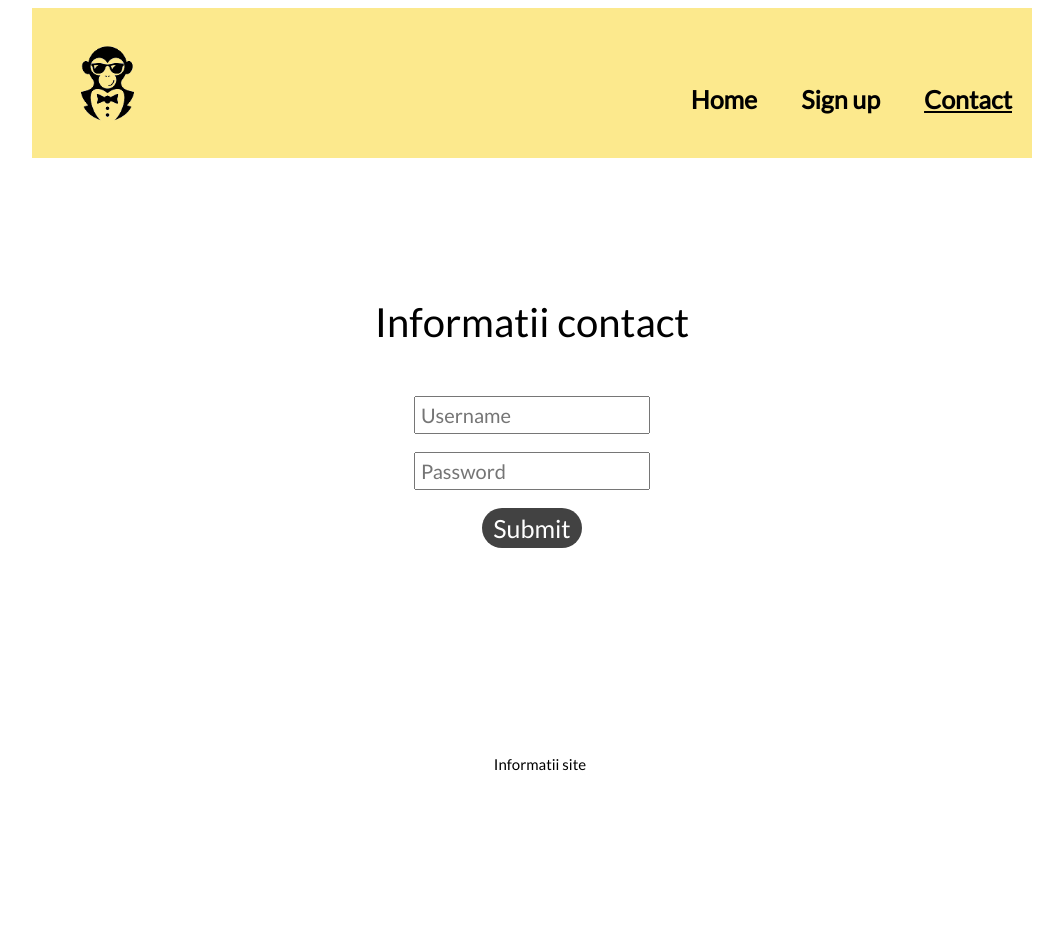
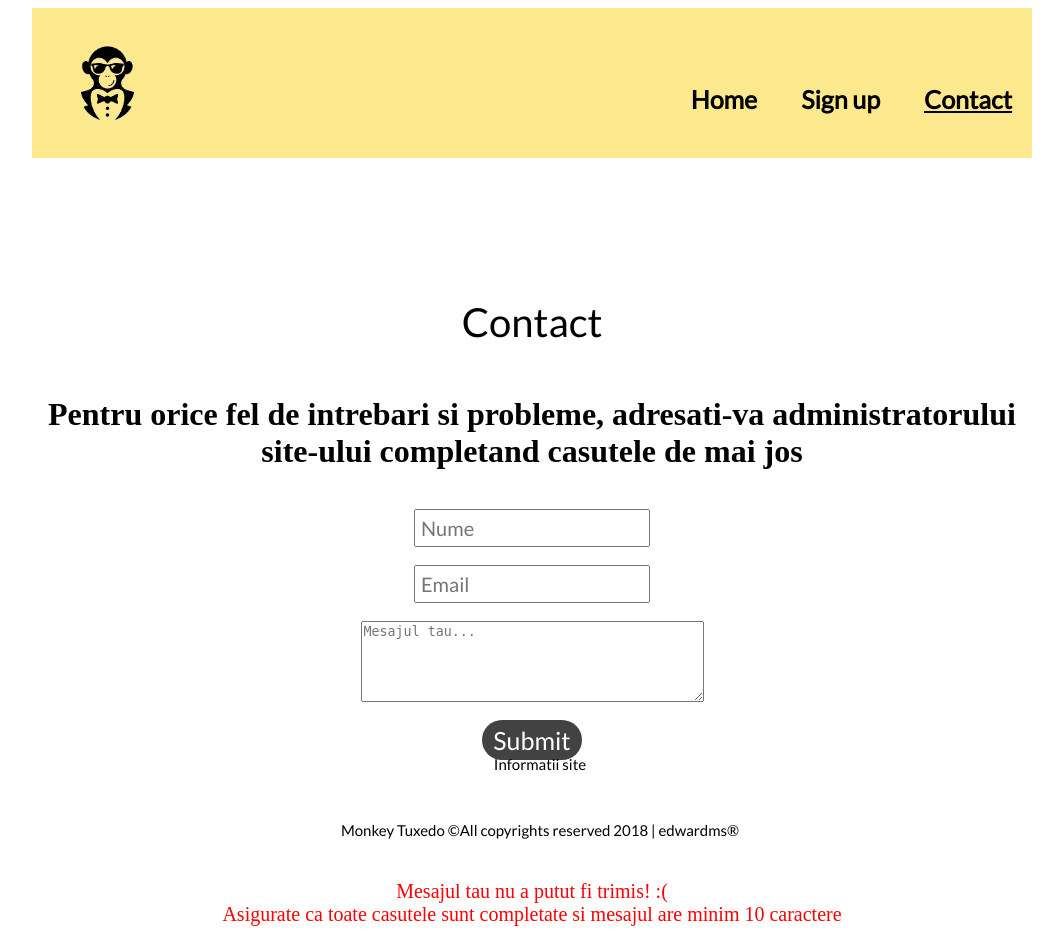
Before and after one commit to edwardms/Proiect-Nulla, a PHP site: page /contact.php?info=mesaj_esuat in a window 1280 px wide. Shown: the whole page, without its empty margins (108-1171 px from the left). Before the commit the page ends 771 px from the top, so only its background shows below. Run offline with PHP 8.4, Linux system fonts and the light colour scheme; some libraries are stand-ins or nearby versions.

Commit message:
Versiunea 1.4

```diff
--- a/contact.php
+++ b/contact.php
@@ -34,14 +34,25 @@
         <!-- main body; contact -->
         <div class="container">
             <div class="login">
-                <form method="POST">
-                    <p style="text-decoration: none">Informatii contact</p>
-                    <input type="text" name="username" placeholder="Username"><br>
-                    <input type="password" name="password" placeholder="Password"><br>
+                <form method="POST" action="php/contact.inc.php">
+                    <p style="text-decoration: none">Contact</p>
+                    <h1 style="text-align: center">Pentru orice fel de intrebari si probleme, adresati-va administratorului site-ului completand casutele de mai jos</h1><br>
+                    <input type="text" name="name" placeholder="Nume" required><br>
+                    <input type="email" name="email" placeholder="Email" required><br>
+                    <textarea name="zona-text" cols="40" rows="5" placeholder="Mesajul tau..." required></textarea><br>
                     <input type="submit" value="Submit">
                 </form>
             </div>
         </div>
+        <?php
+            if (isset($_GET['info']) && $_GET['info'] == 'mesaj_trimis') {
+                echo '<p style="text-align: center; font-size: 20px; color: green; text-decoration: none">Mesajul tau a fost trimis cu succes! :)<br>
+                Administratorul site-ului te va contacta, pe adresa de email furnizata, cat de curand posibil</p>';
+            } else if (isset($_GET['info']) && $_GET['info'] == 'mesaj_esuat') {
+                echo '<p style="text-align: center; font-size: 20px;color: red; text-decoration: none">Mesajul tau nu a putut fi trimis! :( <br>
+                Asigurate ca toate casutele sunt completate si mesajul are minim 10 caractere</p>';
+            }
+        ?>
 
         <!-- footer -->
         <div class="container">
--- a/css/style.css
+++ b/css/style.css
@@ -92,7 +92,7 @@
     margin: 0 auto;
     width: 100%;
     display: block;
-    position: fixed;
+    position: absolute;
     bottom: 0;
     margin-bottom: 10px;
 }
@@ -102,3 +102,8 @@
     font-family: 'Lato', sans-serif;
     font-size: 15px;
 }
+
+textarea {
+    margin: 0 auto;
+    display: block;
+}
--- /dev/null
+++ b/test.html
@@ -0,0 +1 @@
+<textarea name="" id="" cols="30" rows="10" style="display: inline;"></textarea>
```
Also changed, not shown: php/contact.inc.php (added, +21 -0 lines).
